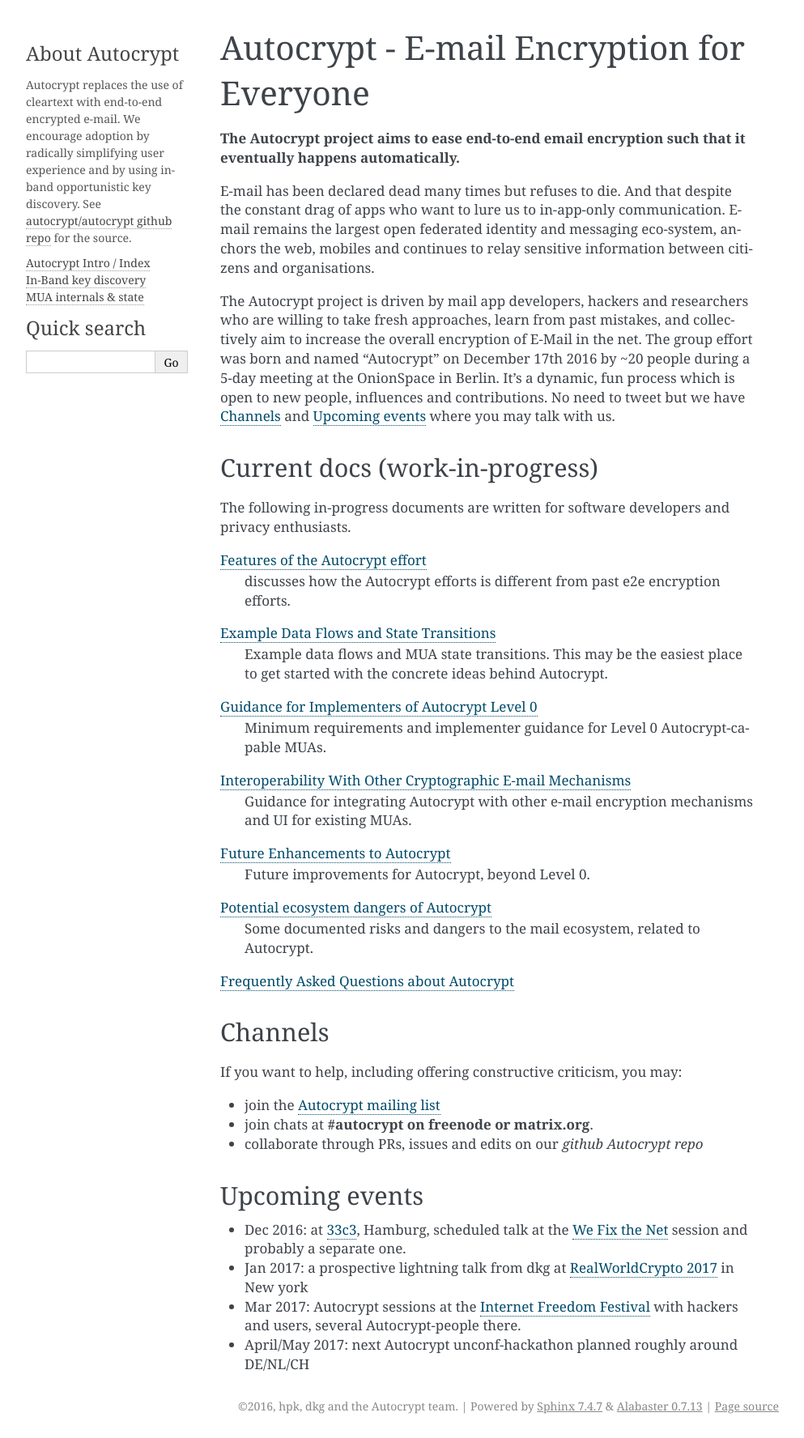
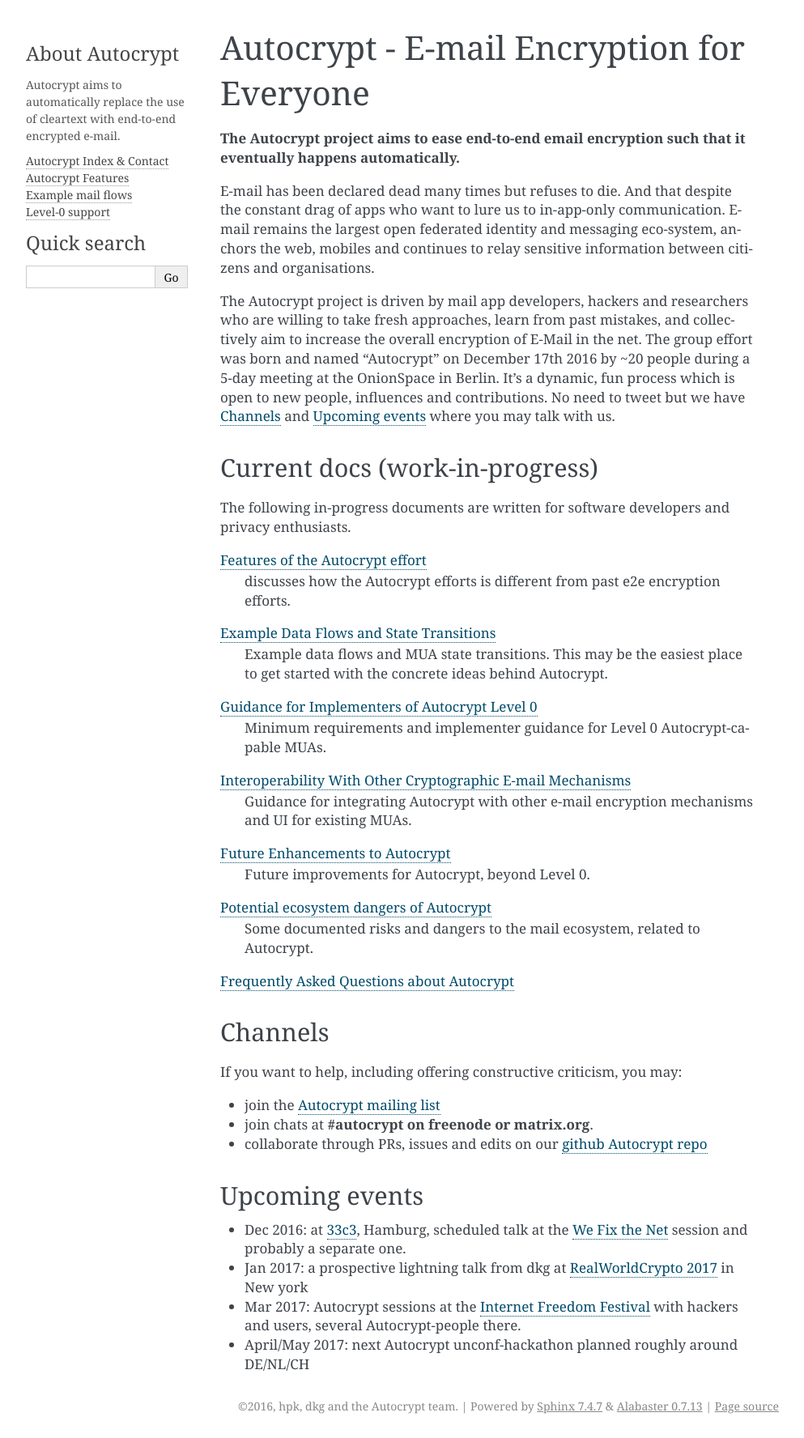
Before and after one commit to autocrypt/autocrypt, a Sphinx documentation site: the page built from doc/index.rst, in a window 1280 px wide. Shown: the whole page at 81% size, without its empty margins (148-1141 px from the left). Built offline with Sphinx 7.4.7, drawn with Linux system fonts in a browser that asks for light colours.

Commit message:
address #7 fix sidebar and repo refrence ReST

```diff
--- a/doc/_templates/globaltoc.html
+++ b/doc/_templates/globaltoc.html
@@ -1,8 +1,9 @@
 
 <ul>
-  <li><a href="{{ pathto('index') }}">Autocrypt Intro / Index</a></li>
-  <li><a href="{{ pathto('key-discovery') }}">In-Band key discovery</a></li>
-  <li><a href="{{ pathto('mua-internals') }}">MUA internals & state</a></li>
+  <li><a href="{{ pathto('index') }}">Autocrypt Index & Contact</a></li>
+  <li><a href="{{ pathto('features') }}">Autocrypt Features</a></li>
+  <li><a href="{{ pathto('examples') }}">Example mail flows</a></li>
+  <li><a href="{{ pathto('level0') }}">Level-0 support</a></li>
 <!--
     <ul>
       <li><a href="{{ pathto('user-experience') }}">User Experience</a></li>
--- a/doc/_templates/sidebarintro.html
+++ b/doc/_templates/sidebarintro.html
@@ -1,9 +1,5 @@
 <h3>About Autocrypt</h3>
 <p>
-  Autocrypt replaces the use of cleartext with
-  end-to-end encrypted e-mail. We encourage
-  adoption by radically simplifying user experience
-  and by using in-band opportunistic key discovery.
-  See <a href="https://github.com/autocrypt/autocrypt/">autocrypt/autocrypt
-  github repo</a> for the source.
+  Autocrypt aims to automatically replace the use of
+  cleartext with end-to-end encrypted e-mail.
 </p>
--- a/doc/index.rst
+++ b/doc/index.rst
@@ -65,9 +65,10 @@
 - join chats at **#autocrypt on freenode or matrix.org**.
 
 - collaborate through PRs, issues and edits on our
-  `github Autocrypt repo`
+  `github Autocrypt repo`_
 
 .. _`Autocrypt mailing list`: https://lists.mayfirst.org/mailman/listinfo/autocrypt
+
 .. _`github Autocrypt repo`: https://github.com/autocrypt/autocrypt
 
 .. _`upcoming events`:
```
